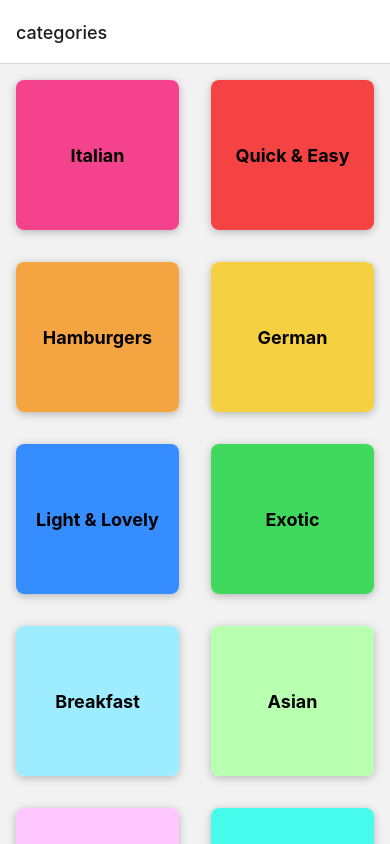
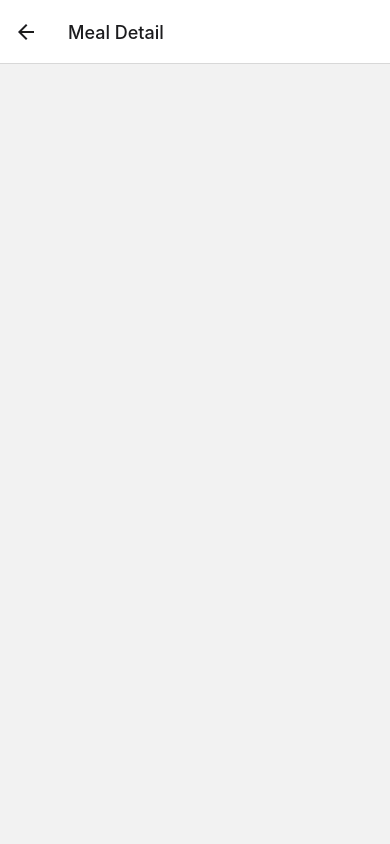
Before and after one commit to xianlinbox/meals, a React Native app: screen /meal-detail in a window 390 px wide. Built offline with nearby package versions, Linux system fonts and the light colour scheme.

Commit message:
add router for Meal Detail

```diff
--- a/App.js
+++ b/App.js
@@ -2,14 +2,16 @@ import { NavigationContainer } from "@react-navigation/native";
 import { createNativeStackNavigator } from "@react-navigation/native-stack";
 import CategoryScreen from "./category/categories";
 import MealsOverviewScreen from "./meals/meals-overview";
+import MealDetailScreen from "./meals/meal-detail";
 
 export default function App() {
   const Stack = createNativeStackNavigator();
   return (
     <NavigationContainer>
       <Stack.Navigator initialRouteName="categories">
-        <Stack.Screen name="categories" component={CategoryScreen} />
-        <Stack.Screen name="meals-overview" component={MealsOverviewScreen} />
+        <Stack.Screen name="categories" options={{ title: "All Categories" }} component={CategoryScreen} />
+        <Stack.Screen name="meals-overview" options={{ title: "Meals" }} component={MealsOverviewScreen} />
+        <Stack.Screen name="meal-detail" options={{ title: "Meal Detail" }} component={MealDetailScreen} />
       </Stack.Navigator>
     </NavigationContainer>
   );
--- /dev/null
+++ b/meals/meal-detail.js
@@ -0,0 +1,9 @@
+import { StyleSheet, View } from "react-native";
+
+function MealDetailScreen() {
+  return <View></View>;
+}
+
+export default MealDetailScreen;
+
+const styles = StyleSheet.create({});
```
